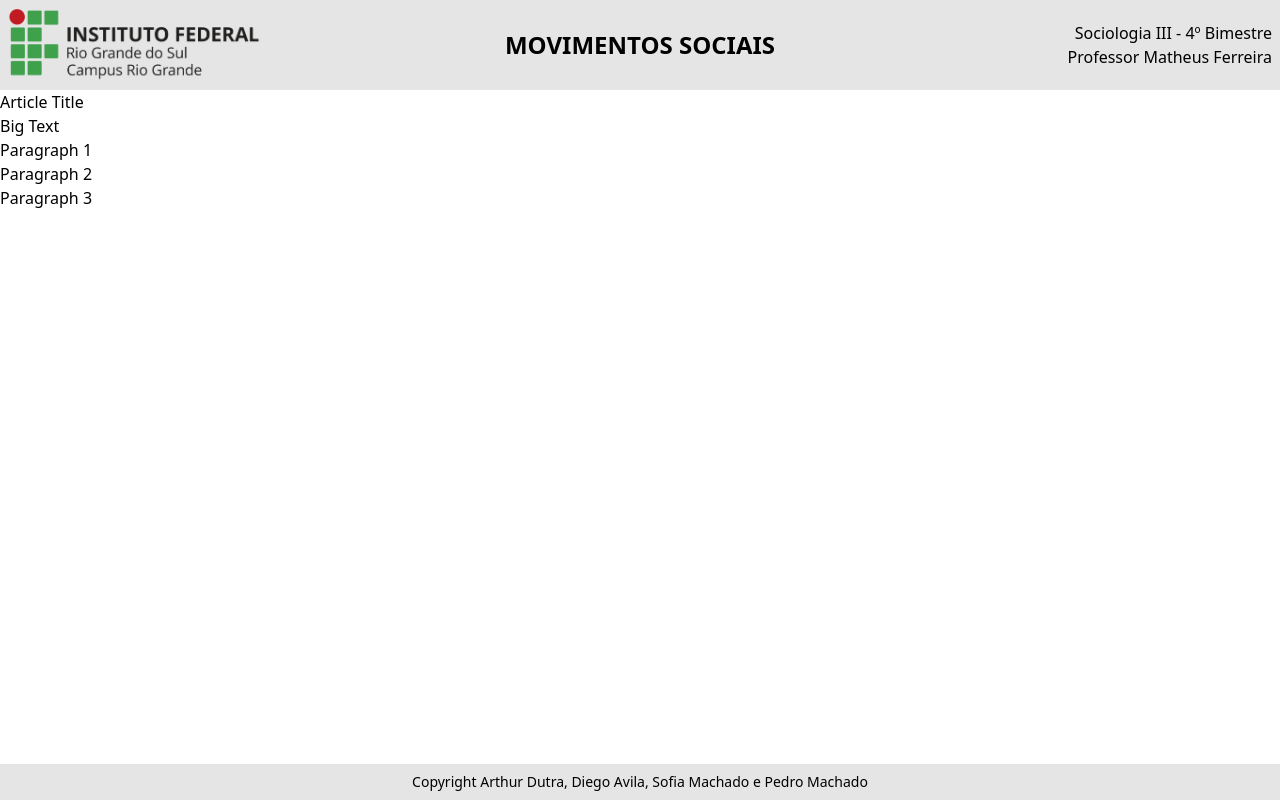
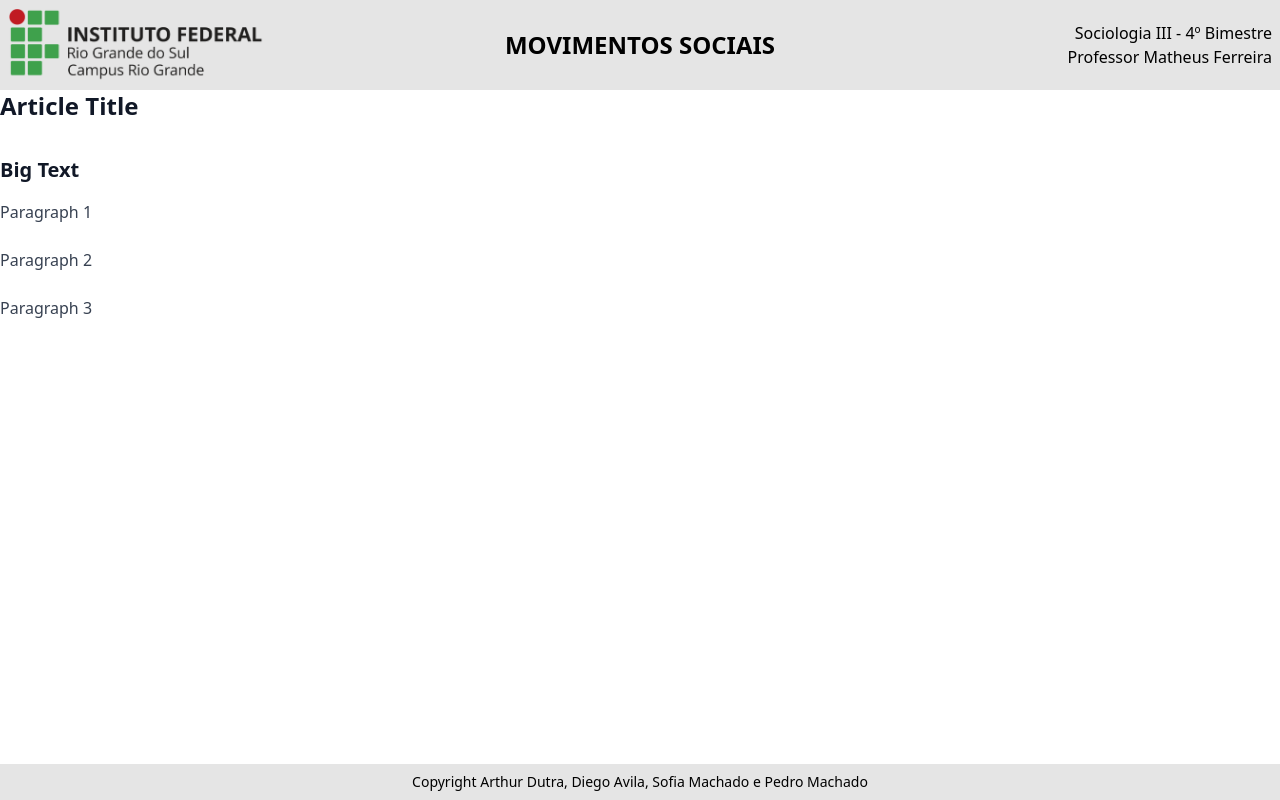
Before and after one commit to pedromchd/movimento-verde-showcase, a website: page index.html in a window 1280 px wide. Drawn offline with Linux system fonts and the light colour scheme.

Commit message:
configurar plugins

```diff
--- a/index.html
+++ b/index.html
@@ -9,16 +9,16 @@
   </head>
   <body>
     <div class="flex h-screen flex-col">
-      <header class="sticky top-0 grid grid-cols-5 items-center bg-neutral-200 p-2">
-        <img src="./img/Logo-Campus-Rio-Grande_horizontal.png" alt="" />
-        <h1 class="col-span-3 text-center text-2xl font-bold uppercase">Movimentos Sociais</h1>
-        <p class="text-right">Sociologia III - 4º Bimestre<br />Professor Matheus Ferreira</p>
+      <header class="sticky top-0 grid items-center gap-3 bg-neutral-200 p-2 grid-auto-fit">
+        <img src="./img/Logo-Campus-Rio-Grande_horizontal.png" alt="" class="w-64 place-self-center sm:place-self-start" />
+        <h1 class="text-center text-2xl font-bold uppercase">Movimentos Sociais</h1>
+        <p class="text-center sm:text-right">Sociologia III - 4º Bimestre<br />Professor Matheus Ferreira</p>
       </header>
-      <main class="flex-grow">
-        <section>
-          <h1>Article Title</h1>
+      <main class="flex-grow grid grid-auto-fit-xl">
+        <section class="prose">
+          <h2>Article Title</h2>
           <article>
-            <h5>Big Text</h5>
+            <h3>Big Text</h3>
             <p>Paragraph 1</p>
             <p>Paragraph 2</p>
             <p>Paragraph 3</p>
```
Also changed, not shown: css/styles.css.
